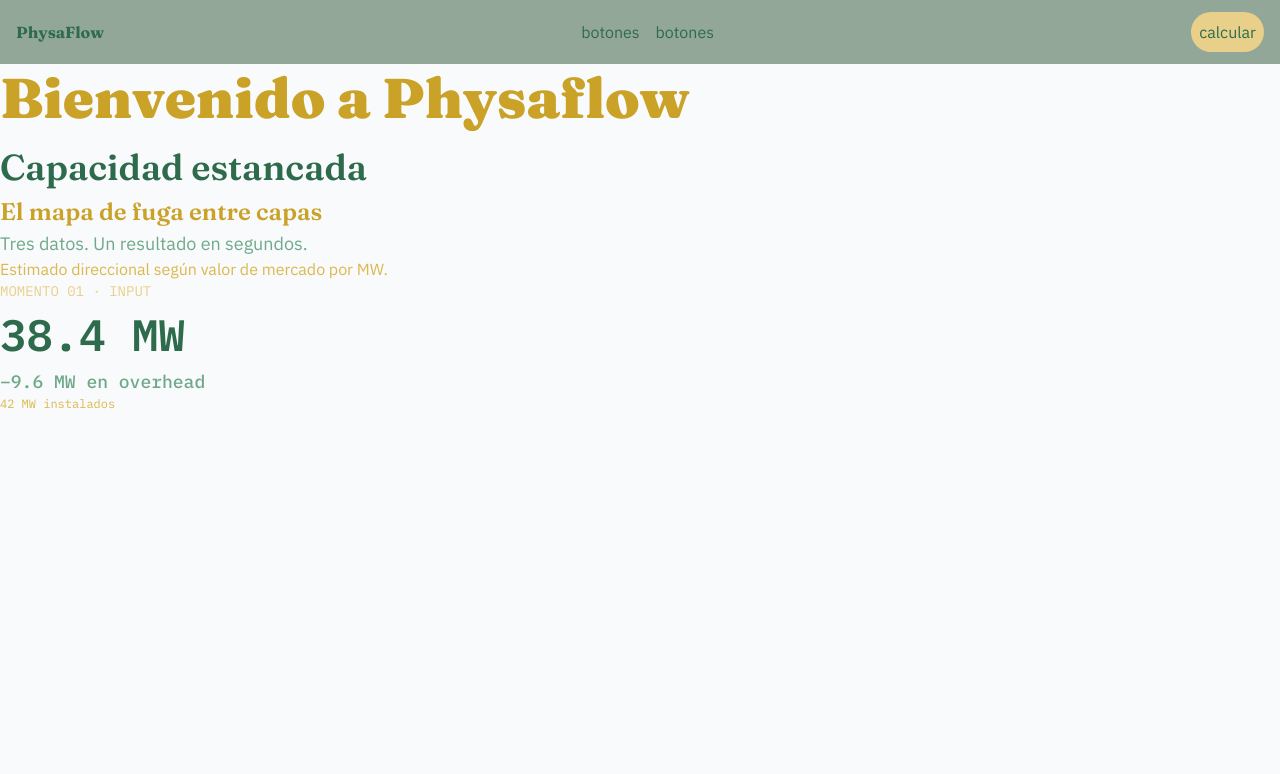
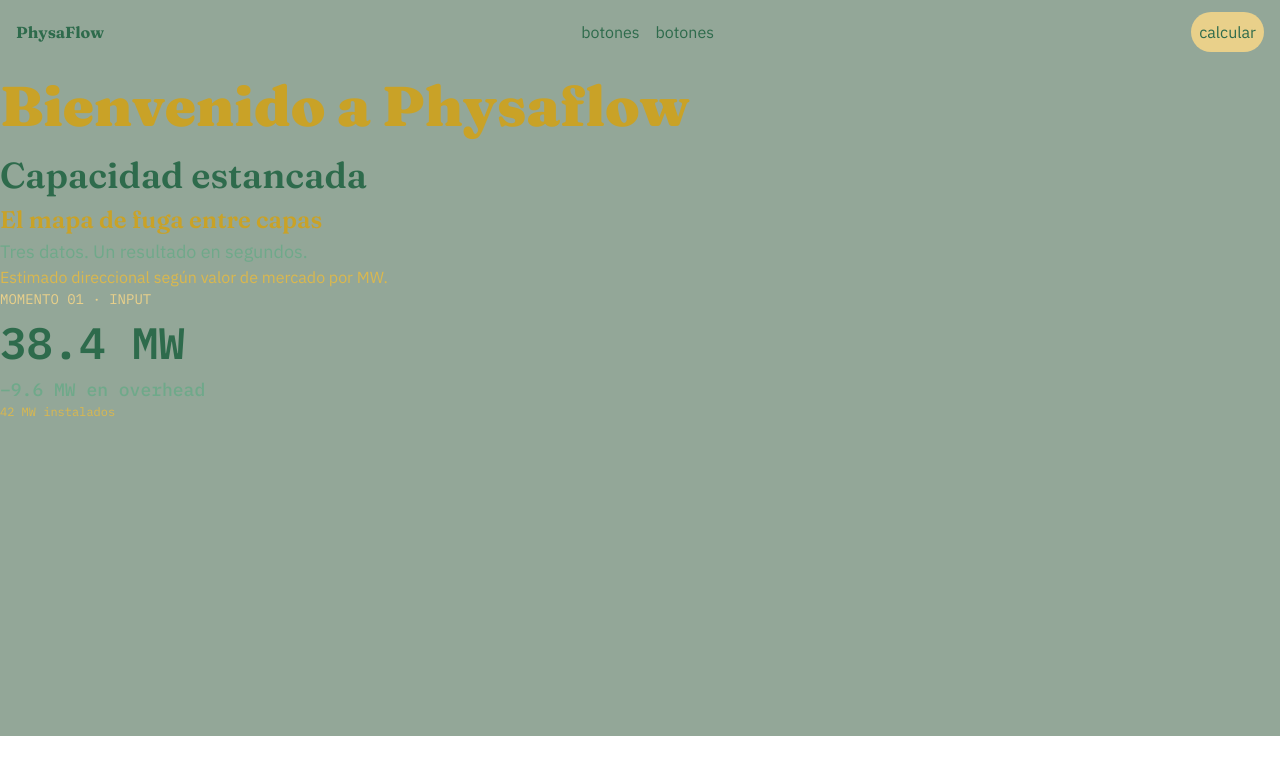
Before and after one commit to No-Country-simulation/-S07-26-Team-12-PhysaFlow, a React (Vite) app in the folder frontend/: page / in a window 1280 px wide. Shown: the top 774 px of the page. Built offline with nearby package versions, Linux system fonts and the light colour scheme.

Commit message:
Page container component added

```diff
--- a/frontend/src/App.jsx
+++ b/frontend/src/App.jsx
@@ -9,7 +9,7 @@ function App() {
   return (
     <>
     <Navbar/>
-      <Layout/>
+      <Layout />
     </>
   )
 }
--- a/frontend/src/components/Layout.jsx
+++ b/frontend/src/components/Layout.jsx
@@ -4,8 +4,8 @@ import Home from "../pages/Home";
 
 export default function Layout() {
     return(
-        <Routes>
-            <Route path="/" element={<Home/>} />
+        <Routes >
+            <Route  path="/" element={<Home/>} />
         </Routes>
     )
 }
--- /dev/null
+++ b/frontend/src/components/PageContainer.jsx
@@ -0,0 +1,7 @@
+export default function PageConainer({children}){
+    return (
+        <div className="py-16 min-h-screen w-full flex justify-center ">
+            <div className="bg-background container">{children}</div>
+        </div>
+    )
+}
--- a/frontend/src/index.css
+++ b/frontend/src/index.css
@@ -88,4 +88,6 @@
         color: var(--color-gold-light);
     }
 
+    /*Box sizing*/
+
 }
--- a/frontend/src/pages/Home.jsx
+++ b/frontend/src/pages/Home.jsx
@@ -1,8 +1,8 @@
+import PageConainer from "../components/PageContainer";
 
 export default function Home() {
   return (
-    <div className="min-h-screen bg-gray-50">
-        <h1 className="bg-red-300 p-4 rounded">Physaflow</h1>
+        <PageConainer>
         <p className="display-hero">Bienvenido a Physaflow</p>
         <h1 className="display-h1">Capacidad estancada</h1>
         <h2 className="display-h2">El mapa de fuga entre capas</h2>
@@ -12,6 +12,6 @@ export default function Home() {
         <p className="data-big">38.4 MW</p>
         <p className="data-medium">−9.6 MW en overhead</p>
         <p className="data-small">42 MW instalados</p>
-    </div>
+        </PageConainer>
   )
 }
```
